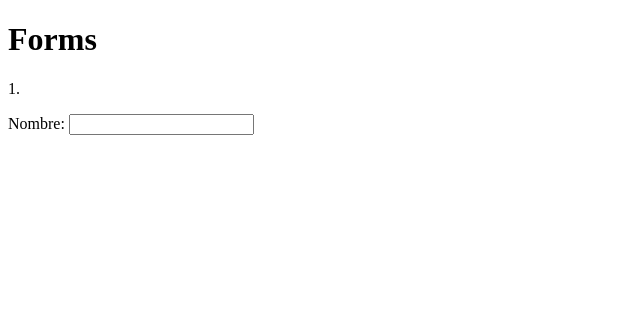
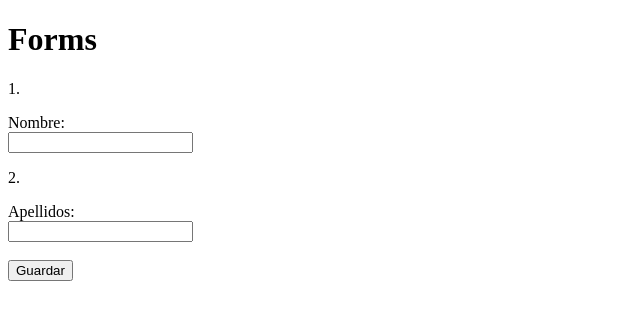
Before and after one commit to JackDev21/PreBootcamp_ISDICODERS, a plain HTML site: page HTML/Tema_6_HTML/Ejercicio_3.html in a window 1280 px wide. Shown: the whole page, without its empty margins (0-640 px from the left). Drawn offline with Linux system fonts and the light colour scheme.

Commit message:
Ejercicio 3 Tema 6 html button

```diff
--- a/HTML/Tema_6_HTML/Ejercicio_3.html
+++ b/HTML/Tema_6_HTML/Ejercicio_3.html
@@ -9,9 +9,10 @@
     <h1>Forms</h1>
 
 <p>1.</p>
-
-<label>Nombre: <input type="text" id="Name" name="Name" </label>
-
+<label>Nombre: <br><input type="text" id="Name" name="Name"/>
+<p>2.</p>
+<label>Apellidos: <br> <input type="text" id="Apellidos" name="Apellidos"/><br><br>
+<button type="submit" name="botonguardar"> Guardar </button>
 
 
 </body>
```
